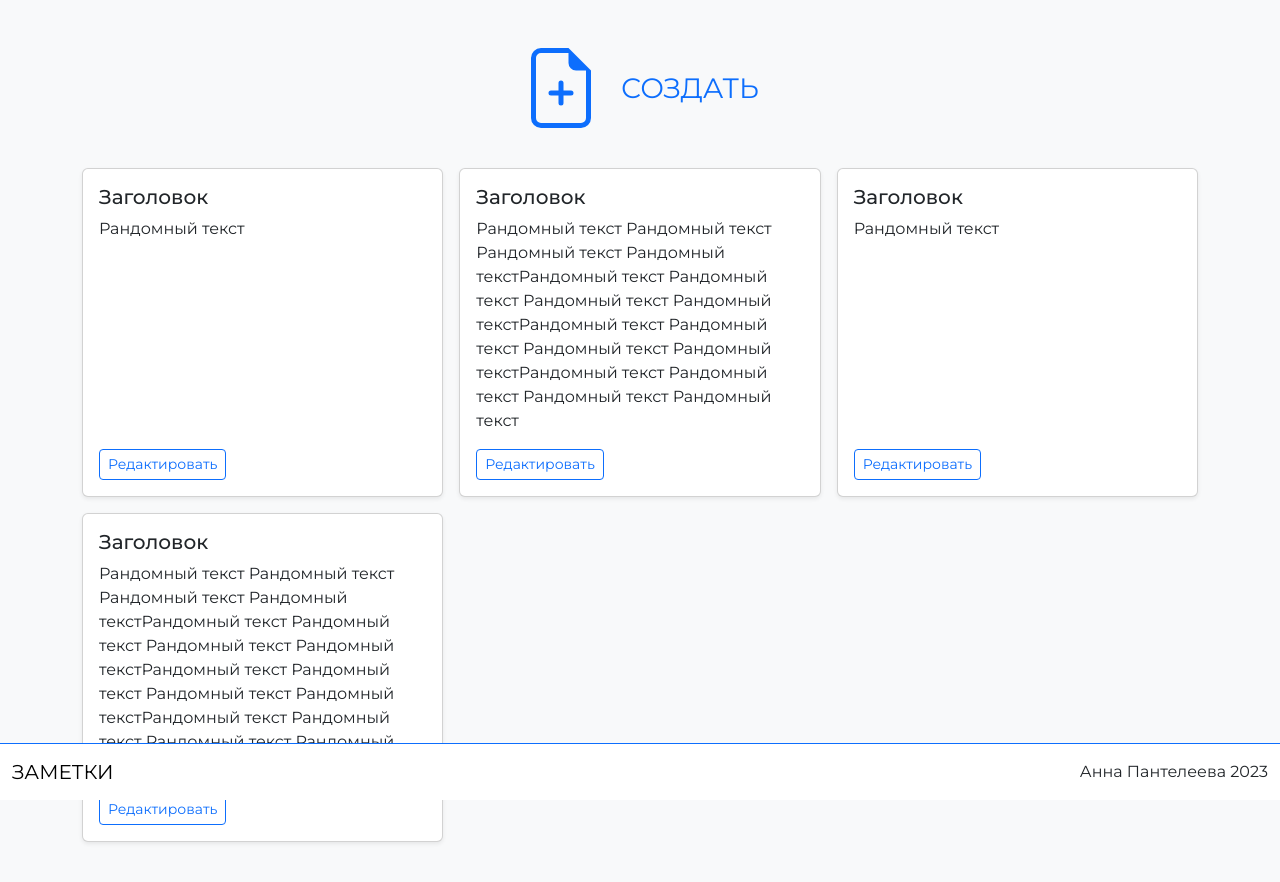
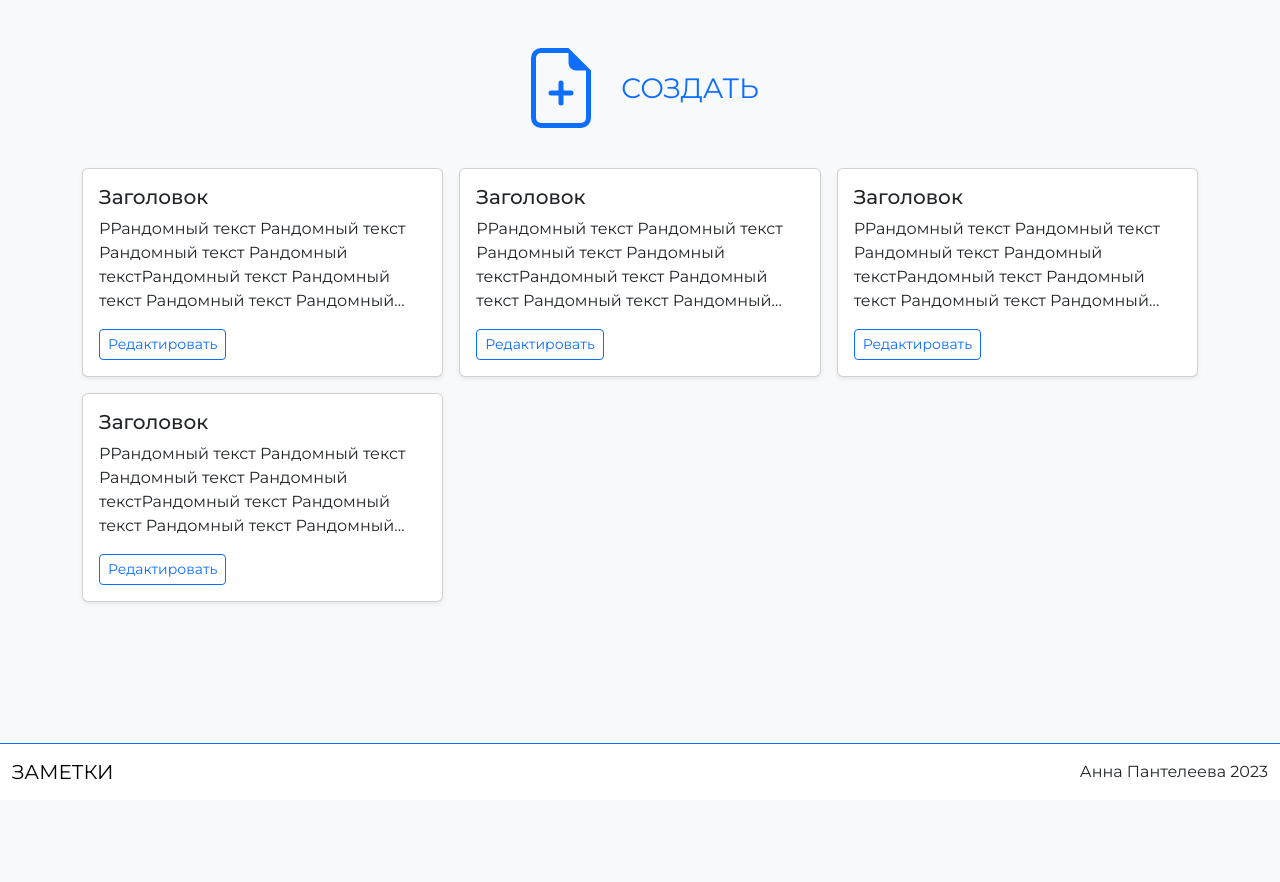
Before and after one commit to apant94/notes-app, a Next.js app: page / in a window 1280 px wide. Shown: the top 882 px of the page. After the commit the page ends 800 px from the top, so only its background shows below. Built offline with nearby package versions, Linux system fonts and the light colour scheme.

Commit message:
feat: add components note, form etc

```diff
--- a/src/app/create/page.js
+++ b/src/app/create/page.js
@@ -1,8 +1,10 @@
+import styles from './page.module.css';
 import Form from "@/components/Form/Form";
 
 export default function Create() {
   return (
     <section className="container py-5">
+      <h2 className={styles.title}>Новая заметка</h2>
       <Form />
     </section>
   );
--- a/src/app/create/page.module.css
+++ b/src/app/create/page.module.css
@@ -0,0 +1,6 @@
+.title {
+  font-size: 28px;
+  display: flex;
+  align-items: center;
+  justify-content: center;
+}
--- a/src/app/globals.css
+++ b/src/app/globals.css
@@ -1,78 +1,3 @@
-/* :root {
-  --max-width: 1100px;
-  --border-radius: 12px;
-  --font-mono: ui-monospace, Menlo, Monaco, 'Cascadia Mono', 'Segoe UI Mono',
-    'Roboto Mono', 'Oxygen Mono', 'Ubuntu Monospace', 'Source Code Pro',
-    'Fira Mono', 'Droid Sans Mono', 'Courier New', monospace;
-
-  --foreground-rgb: 0, 0, 0;
-  --background-start-rgb: 214, 219, 220;
-  --background-end-rgb: 255, 255, 255;
-
-  --primary-glow: conic-gradient(
-    from 180deg at 50% 50%,
-    #16abff33 0deg,
-    #0885ff33 55deg,
-    #54d6ff33 120deg,
-    #0071ff33 160deg,
-    transparent 360deg
-  );
-  --secondary-glow: radial-gradient(
-    rgba(255, 255, 255, 1),
-    rgba(255, 255, 255, 0)
-  );
-
-  --tile-start-rgb: 239, 245, 249;
-  --tile-end-rgb: 228, 232, 233;
-  --tile-border: conic-gradient(
-    #00000080,
-    #00000040,
-    #00000030,
-    #00000020,
-    #00000010,
-    #00000010,
-    #00000080
-  );
-
-  --callout-rgb: 238, 240, 241;
-  --callout-border-rgb: 172, 175, 176;
-  --card-rgb: 180, 185, 188;
-  --card-border-rgb: 131, 134, 135;
-}
-
-@media (prefers-color-scheme: dark) {
-  :root {
-    --foreground-rgb: 255, 255, 255;
-    --background-start-rgb: 0, 0, 0;
-    --background-end-rgb: 0, 0, 0;
-
-    --primary-glow: radial-gradient(rgba(1, 65, 255, 0.4), rgba(1, 65, 255, 0));
-    --secondary-glow: linear-gradient(
-      to bottom right,
-      rgba(1, 65, 255, 0),
-      rgba(1, 65, 255, 0),
-      rgba(1, 65, 255, 0.3)
-    );
-
-    --tile-start-rgb: 2, 13, 46;
-    --tile-end-rgb: 2, 5, 19;
-    --tile-border: conic-gradient(
-      #ffffff80,
-      #ffffff40,
-      #ffffff30,
-      #ffffff20,
-      #ffffff10,
-      #ffffff10,
-      #ffffff80
-    );
-
-    --callout-rgb: 20, 20, 20;
-    --callout-border-rgb: 108, 108, 108;
-    --card-rgb: 100, 100, 100;
-    --card-border-rgb: 200, 200, 200;
-  }
-}
-
 * {
   box-sizing: border-box;
   padding: 0;
@@ -86,26 +11,5 @@ body {
 }
 
 body {
-  color: rgb(var(--foreground-rgb));
-  background: linear-gradient(
-      to bottom,
-      transparent,
-      rgb(var(--background-end-rgb))
-    )
-    rgb(var(--background-start-rgb));
+  background-color: rgb(248 249 250);
 }
-
-a {
-  color: inherit;
-  text-decoration: none;
-}
-
-@media (prefers-color-scheme: dark) {
-  html {
-    color-scheme: dark;
-  }
-} */
-
-body {
-  background-color: rgb(248 249 250);;
-}
--- a/src/app/page.js
+++ b/src/app/page.js
@@ -1,10 +1,8 @@
 import Link from "next/link";
-// import Image from "next/image";
 import styles from "./page.module.css";
-import { getNotes } from "./api/notes";
+import NoteCard from "@/components/NoteCard/NoteCard";
 
 export default function Home() {
-
   return (
     <section className="album py-5 bg-body-tertiary">
       <div className="container">
@@ -21,102 +19,10 @@ export default function Home() {
           <p className={styles.addText}>Создать</p>
         </Link>
         <div className="row row-cols-1 row-cols-sm-2 row-cols-md-3 g-3">
-          <div className="col">
-            <div className="card shadow-sm h-100">
-              <div className="card-body d-flex flex-column">
-                <h5 className="card-title flex-grow-0 flex-shrink-0">
-                  Заголовок
-                </h5>
-                <p className="card-text flex-grow-1 flex-shrink-1">
-                  Рандомный текст
-                </p>
-                <div className="d-flex justify-content-between align-items-center">
-                  <div className="btn-group">
-                    <button
-                      type="button"
-                      className="btn btn-sm btn-outline-primary"
-                    >
-                      Редактировать
-                    </button>
-                  </div>
-                </div>
-              </div>
-            </div>
-          </div>
-          <div className="col">
-            <div className="card shadow-sm h-100">
-              <div className="card-body d-flex flex-column">
-                <h5 className="card-title flex-grow-0 flex-shrink-0">
-                  Заголовок
-                </h5>
-                <p className="card-text flex-grow-1 flex-shrink-1">
-                  Рандомный текст Рандомный текст Рандомный текст Рандомный
-                  текстРандомный текст Рандомный текст Рандомный текст Рандомный
-                  текстРандомный текст Рандомный текст Рандомный текст Рандомный
-                  текстРандомный текст Рандомный текст Рандомный текст Рандомный
-                  текст
-                </p>
-                <div className="d-flex justify-content-between align-items-center">
-                  <div className="btn-group">
-                    <button
-                      type="button"
-                      className="btn btn-sm btn-outline-primary"
-                    >
-                      Редактировать
-                    </button>
-                  </div>
-                </div>
-              </div>
-            </div>
-          </div>
-          <div className="col">
-            <div className="card shadow-sm h-100">
-              <div className="card-body d-flex flex-column">
-                <h5 className="card-title flex-grow-0 flex-shrink-0">
-                  Заголовок
-                </h5>
-                <p className="card-text flex-grow-1 flex-shrink-1">
-                  Рандомный текст
-                </p>
-                <div className="d-flex justify-content-between align-items-center">
-                  <div className="btn-group">
-                    <button
-                      type="button"
-                      className="btn btn-sm btn-outline-primary"
-                    >
-                      Редактировать
-                    </button>
-                  </div>
-                </div>
-              </div>
-            </div>
-          </div>
-          <div className="col">
-            <div className="card shadow-sm h-100">
-              <div className="card-body d-flex flex-column">
-                <h5 className="card-title flex-grow-0 flex-shrink-0">
-                  Заголовок
-                </h5>
-                <p className="card-text flex-grow-1 flex-shrink-1">
-                  Рандомный текст Рандомный текст Рандомный текст Рандомный
-                  текстРандомный текст Рандомный текст Рандомный текст Рандомный
-                  текстРандомный текст Рандомный текст Рандомный текст Рандомный
-                  текстРандомный текст Рандомный текст Рандомный текст Рандомный
-                  текст
-                </p>
-                <div className="d-flex justify-content-between align-items-center">
-                  <div className="btn-group">
-                    <button
-                      type="button"
-                      className="btn btn-sm btn-outline-primary"
-                    >
-                      Редактировать
-                    </button>
-                  </div>
-                </div>
-              </div>
-            </div>
-          </div>
+          <NoteCard />
+          <NoteCard />
+          <NoteCard />
+          <NoteCard />
         </div>
       </div>
     </section>
--- /dev/null
+++ b/src/components/Form/form.module.css
@@ -0,0 +1,3 @@
+.textarea {
+  height: 200px;
+}
--- a/src/components/NoteCard/NoteCard.js
+++ b/src/components/NoteCard/NoteCard.js
@@ -1,10 +1,19 @@
+import styles from "./notecard.module.css";
+
 export default function NoteCard() {
   return (
     <div className="col">
       <div className="card shadow-sm h-100">
         <div className="card-body d-flex flex-column">
           <h5 className="card-title flex-grow-0 flex-shrink-0">Заголовок</h5>
-          <p className="card-text flex-grow-1 flex-shrink-1">Рандомный текст</p>
+          <p
+            className={`card-text flex-grow-1 flex-shrink-1 ${styles.noteText}`}
+          >
+            РРандомный текст Рандомный текст Рандомный текст Рандомный
+            текстРандомный текст Рандомный текст Рандомный текст Рандомный
+            текстРандомный текст Рандомный текст Рандомный текст Рандомный
+            текстРандомный текст Рандомный текст Рандомный текст Рандомный текст
+          </p>
           <div className="d-flex justify-content-between align-items-center">
             <div className="btn-group">
               <button type="button" className="btn btn-sm btn-outline-primary">
--- /dev/null
+++ b/src/components/NoteCard/notecard.module.css
@@ -0,0 +1,7 @@
+.noteText {
+  display: -webkit-box;
+  -webkit-line-clamp: 4;
+  -webkit-box-orient: vertical;
+  overflow: hidden;
+  text-overflow: ellipsis;
+}
```
Also changed, not shown: src/components/Form/Form.js (+12 -24 lines). Lines whose indentation alone changed are shown as unchanged.
